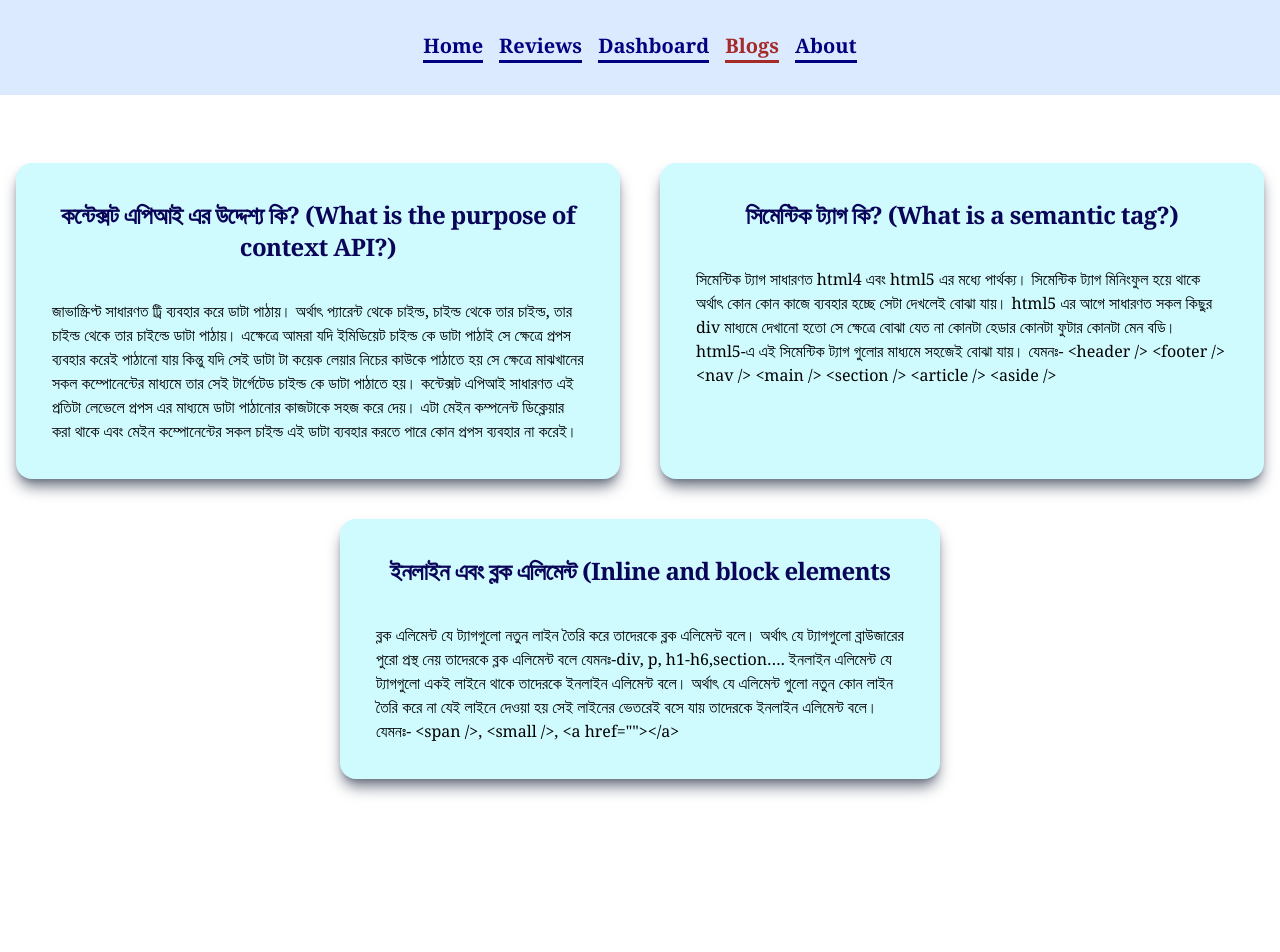
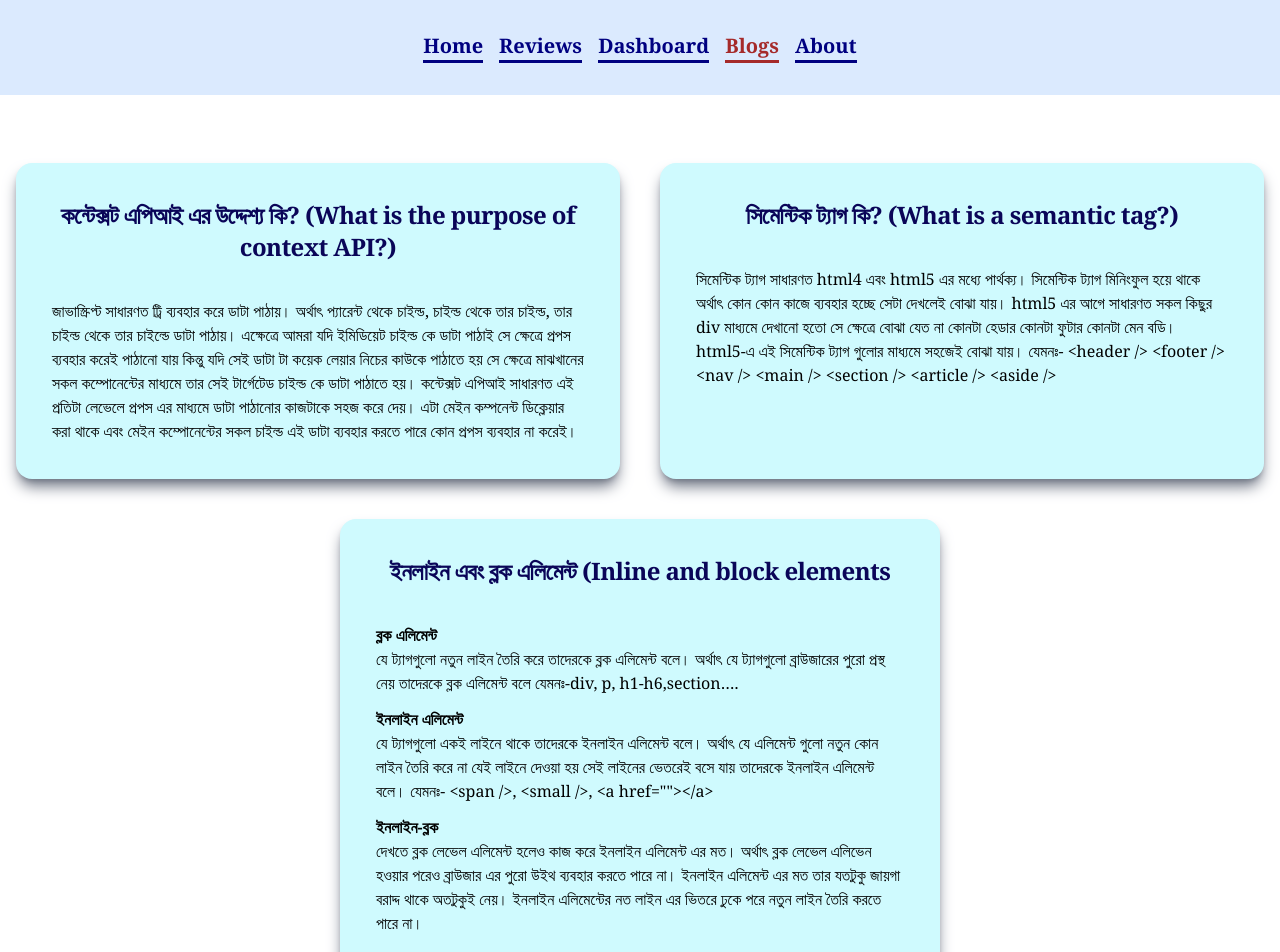
Before and after one commit to Shahriyar-Hosen/book-analysis-website, a React (Create React App) app: page /blogs in a window 1280 px wide. Shown: the top 952 px of the page. Built offline with nearby package versions, Linux system fonts and the light colour scheme.

Commit message:
404 page, blogs & home page  edit

```diff
--- a/src/Components/Blogs/Blogs.js
+++ b/src/Components/Blogs/Blogs.js
@@ -30,11 +30,16 @@ const Blogs = () => {
             <h1 className="mb-4 pt-5 text-xl font-serif font-extrabold leading-tight tracking-tight text-center text-[#0a0558] md:text-2xl">
               {`ইনলাইন এবং ব্লক এলিমেন্ট (Inline and block elements`}
             </h1>
-            <p className="text-md font-serif p-5">
-              {`ব্লক এলিমেন্ট
-            যে ট্যাগগুলো নতুন লাইন তৈরি করে তাদেরকে ব্লক এলিমেন্ট বলে। অর্থাৎ যে ট্যাগগুলো ব্রাউজারের পুরো প্রস্থ নেয় তাদেরকে ব্লক এলিমেন্ট বলে যেমনঃ-div, p, h1-h6,section…. ইনলাইন এলিমেন্ট
-            যে ট্যাগগুলো একই লাইনে থাকে তাদেরকে ইনলাইন এলিমেন্ট বলে। অর্থাৎ যে এলিমেন্ট গুলো নতুন কোন লাইন তৈরি করে না যেই লাইনে দেওয়া হয় সেই লাইনের ভেতরেই বসে যায় তাদেরকে ইনলাইন এলিমেন্ট বলে। যেমনঃ- <span />, <small />, <a href=""></a>`}
-            </p>
+            <div className="text-md font-serif p-5">
+              <h4 className="font-bold">{`ব্লক এলিমেন্ট`} </h4>
+              <p>{`
+            যে ট্যাগগুলো নতুন লাইন তৈরি করে তাদেরকে ব্লক এলিমেন্ট বলে। অর্থাৎ যে ট্যাগগুলো ব্রাউজারের পুরো প্রস্থ নেয় তাদেরকে ব্লক এলিমেন্ট বলে যেমনঃ-div, p, h1-h6,section….
+            `}</p>
+              <h4 className="pt-3 font-bold">{`ইনলাইন এলিমেন্ট `}</h4>
+              <p>{`যে ট্যাগগুলো একই লাইনে থাকে তাদেরকে ইনলাইন এলিমেন্ট বলে। অর্থাৎ যে এলিমেন্ট গুলো নতুন কোন লাইন তৈরি করে না যেই লাইনে দেওয়া হয় সেই লাইনের ভেতরেই বসে যায় তাদেরকে ইনলাইন এলিমেন্ট বলে। যেমনঃ- <span />, <small />, <a href=""></a>`}</p>
+              <h4  className="pt-3 font-bold">{`ইনলাইন-ব্লক `}</h4>
+              <p>{`দেখতে ব্লক লেভেল এলিমেন্ট হলেও কাজ করে ইনলাইন এলিমেন্ট এর মত। অর্থাৎ ব্লক লেভেল এলিভেন হওয়ার পরেও ব্রাউজার এর পুরো উইথ ব্যবহার করতে পারে না। ইনলাইন এলিমেন্ট এর মত তার যতটুকু জায়গা বরাদ্দ থাকে অতটুকুই নেয়। ইনলাইন এলিমেন্টের নত লাইন এর ভিতরে ঢুকে পরে নতুন লাইন তৈরি করতে পারে না।`}</p>
+            </div>
           </div>
         </div>
       </div>
--- a/src/Components/Home/Home.js
+++ b/src/Components/Home/Home.js
@@ -9,7 +9,7 @@ const Home = () => {
     <main>
       <section className="px-4 py-5 mx-auto max-w-7xl">
         <div className="grid items-center w-full grid-cols-1 gap-10 mx-auto md:w-4/5 lg:grid-cols-2 xl:gap-32">
-          <div>
+          <div className="order-2 md:order-1">
             <h1 className="mb-4 text-3xl font-serif font-extrabold leading-tight tracking-tight text-left text-[#060144] md:text-3xl">
               <span>Review of Grit: The Power of</span>
               <br />
@@ -31,7 +31,7 @@ const Home = () => {
               </Link>
             </div>
           </div>
-          <div>
+          <div className="order-1 md:order-2">
             <div className="w-full h-full bg-gray-200 rounded-lg">
               <img
                 src="https://i.pinimg.com/originals/6a/03/93/6a03930c7cdf234d2e5ae5d05578076d.jpg"
--- a/src/Components/NotFound/NotFound.js
+++ b/src/Components/NotFound/NotFound.js
@@ -5,7 +5,7 @@ const NotFound = () => {
   return (
     <section className="px-4 py-32 mx-auto max-w-7xl">
       <div className="grid items-center w-full grid-cols-1 gap-10 mx-auto md:w-4/5 lg:grid-cols-2 xl:gap-32">
-        <div>
+        <div className="order-2 md:order-1">
           <p className="mb-2 text-xs font-semibold tracking-wide text-gray-500 uppercase">
             Error 404
           </p>
@@ -16,19 +16,13 @@ const NotFound = () => {
             You might have the wrong address, or the page may have moved.
           </p>
           <Link
-            to="home"
-            className="w-full mb-2 py-2 px-3 text-white mt-3 bg-cyan-600 sm:w-auto sm:mb-0"
+            to="/home"
+            className="w-full mb-2 py-2 px-3 text-white mt-3 bg-cyan-400 rounded-md sm:w-auto sm:mb-0"
           >
             Back to homepage
           </Link>
-          <Link
-            to="/contact"
-            className="w-full mb-2 py-2 px-3 text-white mt-3 mx-2 bg-cyan-600 sm:w-auto sm:mb-0"
-          >
-            Contact us
-          </Link>
         </div>
-        <div>
+        <div className="order-1 md:order-2">
           <div className="w-full h-full bg-gray-200 rounded-lg">
             <img
               src="https://thumbs.dreamstime.com/b/%C3%B0%C2%BF%C3%B0%C2%B5%C3%B1%E2%80%A1%C3%B0%C2%B0%C3%B1%E2%80%9A%C3%B1%C5%93-134036857.jpg"
```
